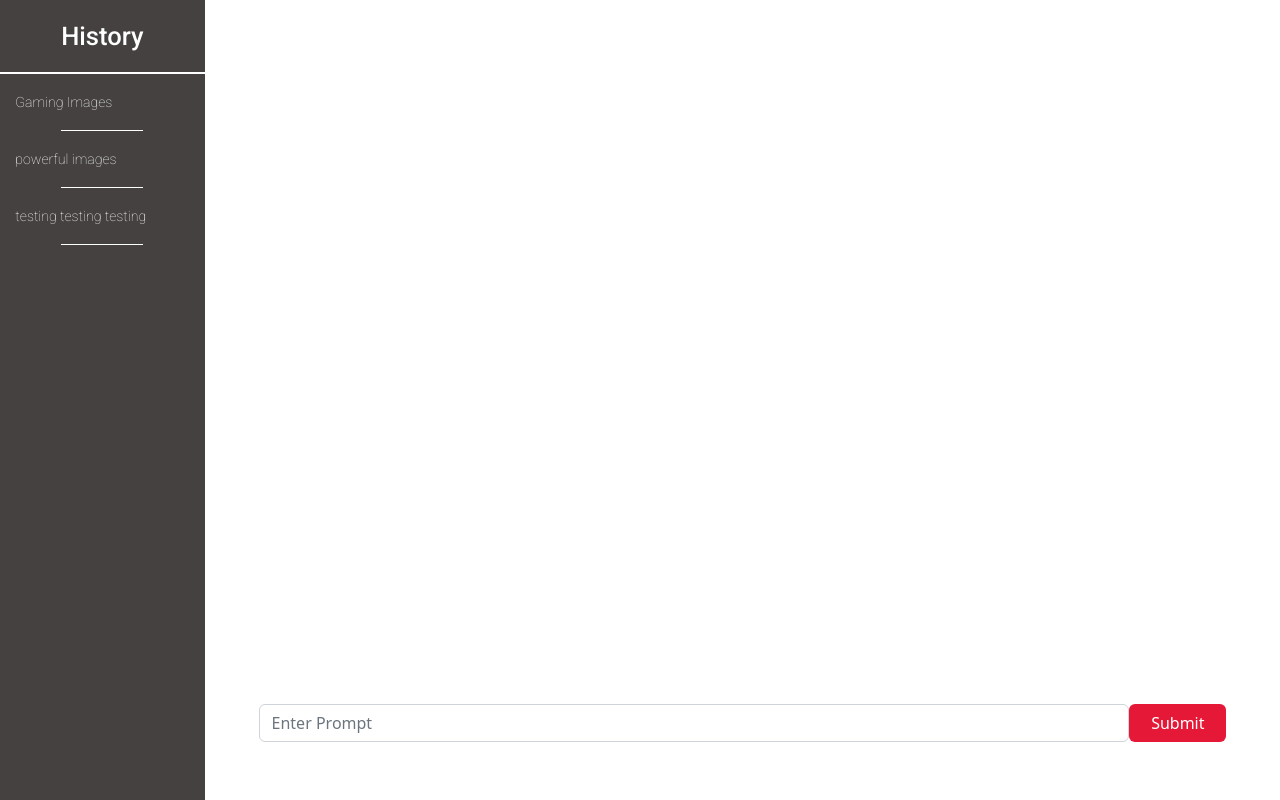
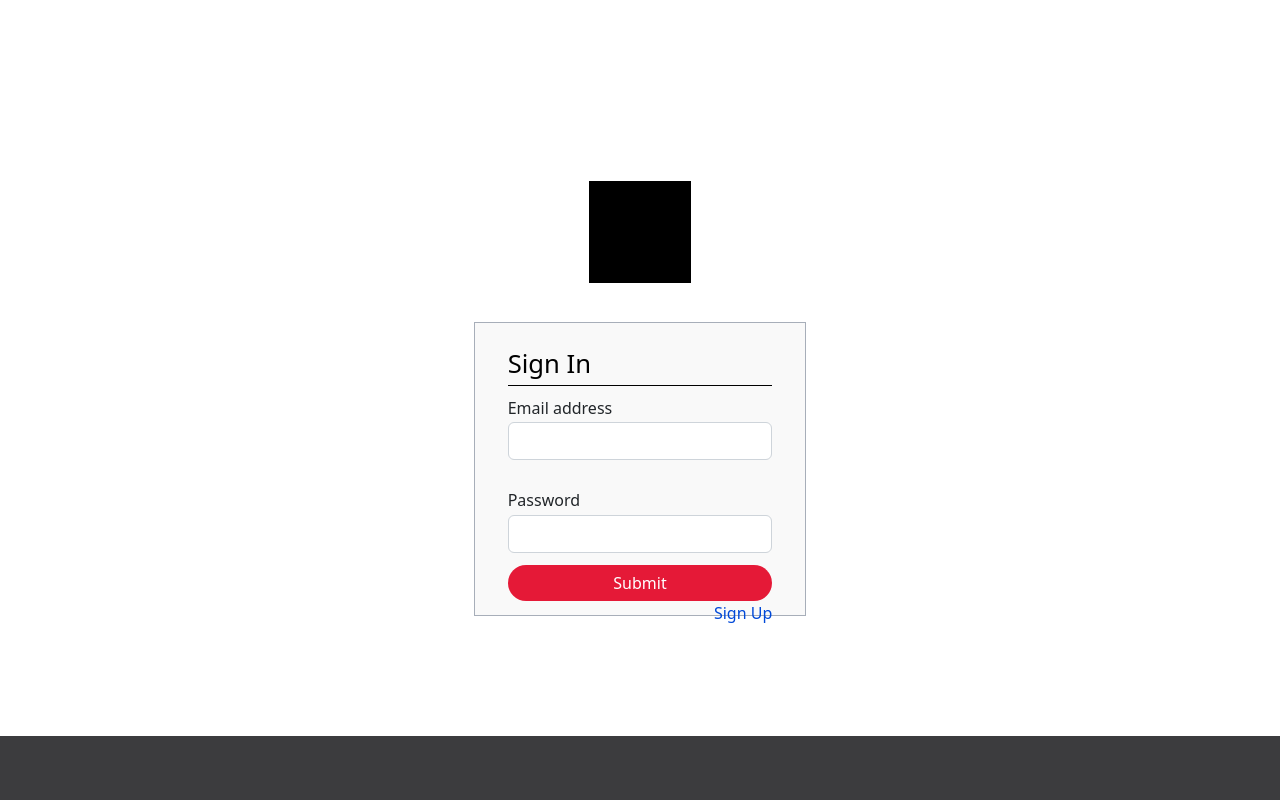
Before and after one commit to ZhengThomas/Quiresoft-AI-project, a React (Create React App) app: page / in a window 1280 px wide. Built offline with nearby package versions, Linux system fonts and the light colour scheme; no server answers.

Commit message:
creation of the login page, sorta unpolished

```diff
--- /dev/null
+++ b/src/Components/LoginPage.css
@@ -0,0 +1,107 @@
+.loginPageEntire{
+    display: flex;
+    flex-direction: column;
+    align-items: center;
+    width: 100%;
+    height: 100vh;
+}
+
+.logo {
+    background-color: black;
+    width: 8vw;
+    height: 8vw;
+    margin-bottom:3%;
+}
+
+.bottomSideLoginPage {
+    height:23%;
+    width:100%;
+    display: flex;
+    align-items: flex-end;
+    justify-content: center;
+}
+
+.bottomStuff{
+    background-color: #3C3C3E;
+    width: 100%;
+    height: 8vh;
+}
+
+.actualLogin{
+    height : 77%;
+    width:100%;
+
+    display: flex;
+    align-items:center;
+    justify-content: end;
+    flex-direction: column;
+}
+
+.loginBox{
+    background-color: #F9F9F9;
+    width:26vw;
+    height:23vw;
+
+    border: solid #A7AEB9 1px;
+    display: flex;
+    flex-direction: column;
+    align-items: center;
+}
+
+.loginBox > .titleSection{
+    height:22%;
+    margin-bottom: 3%;
+    width:80%;
+    border-bottom: solid black 1px;
+    display: flex;
+    flex-direction: column-reverse;
+}
+
+.loginBox > .titleSection > h1{
+    color:black;
+    margin-bottom: 5px;
+    font-weight: 400;
+}
+
+.loginBox > .inputSection{
+    height:75%;
+    width:100%;
+
+    display:flex;
+    flex-direction: column;
+    align-items: center;
+}
+
+.formGroupLogin{
+    width:80%;
+    height:100%;
+}
+
+.formGroupLogin > .textBox{
+    margin-bottom: 1.5vh;
+}
+
+.formGroupLogin > .seperatedLabel{
+    margin-bottom: 3px;
+    margin-top: 2vh;
+}
+.formGroupLogin > .label{
+    margin-bottom: 2px;
+}
+
+.formGroupLogin > #button{
+    width:100%;
+    border-radius: 1000px;
+}
+
+.signUp{
+    width:100%;
+    display: flex;
+    flex-direction: row-reverse;
+    color:#0049D8;
+    font-weight: 100;
+}
+
+.failedBox{
+    color:red
+}
--- /dev/null
+++ b/src/Components/LoginPage.js
@@ -0,0 +1,119 @@
+import 'bootstrap/dist/css/bootstrap.min.css';
+import React from 'react';
+import "./LoginPage.css";
+import Button from 'react-bootstrap/Button';
+import Form from 'react-bootstrap/Form';
+
+import axios from "axios";
+
+export class LoginPage extends React.Component{
+  constructor(props){
+    super(props);
+
+    this.state = {
+        password:"",
+        email:"",
+        failed:false
+    };
+
+    this.onChangeEmail = this.onChangeEmail.bind(this);
+    this.onChangePassword = this.onChangePassword.bind(this);
+    this.submit = this.submit.bind(this);
+
+  }
+
+  onChangeEmail(e){
+    this.setState({email:e.target.value});
+  }
+
+  onChangePassword(e){
+    this.setState({password:e.target.value});
+  }
+
+  submit(e){
+    console.log(this.state);
+    this.setState({failed:true});
+
+    return;
+
+    //TODO - when the backend actually has functionality with logging in, fix this current axios call
+    axios.post("http://localhost:5000/api/post", {"password": this.state.password, "email":this.state.email})
+    .then((res) => {
+        console.log(res)
+        this.setState({failed:true})
+        /*
+        if(res.data.success == true){
+            //store access token
+            //gaming
+        }
+        else{
+            this.setState({failed:true});
+        }
+        */
+    })
+    .catch((res) =>{
+        console.log("asd")
+    })
+  }
+
+  render(){
+
+    //holds the bottom black stuff, as well as the whitespace below the logjn page
+    //TODO - add the copyright thing
+    let bottomSide = (<div className = "bottomSideLoginPage">
+        <div className = "bottomStuff">
+
+        </div>
+    </div>)
+
+    //box that appears when login authentication fails
+    //TODO - actually make it, modeled off of github
+    let failedBox = (<div className = "failedBox">
+        Email or password incorrect
+    </div>)
+    //this is the centered box for the actual login page, as well as the logo
+    //TODO - add a logo or something
+    let actualLogin = (<div className = "actualLogin">
+        <div className = "logo"></div>
+
+        <div className= "loginBox">
+
+            <div className = "titleSection">
+                <h1>Sign In</h1>
+            </div>
+            <div className = "inputSection">
+
+                <Form className = "formGroupLogin">
+
+                    <Form.Label className = "label">Email address</Form.Label>
+                    <Form.Group className = "textBox">
+                        <Form.Control className = "preventColorChange" onChange = {this.onChangeEmail}/>
+                    </Form.Group>
+
+                    <Form.Label className = "seperatedLabel">Password</Form.Label>
+                    <Form.Group className = "textBox">
+                        <Form.Control className = "preventColorChange" type = "password" onChange = {this.onChangePassword}/>
+                    </Form.Group>
+
+                    <Button id = "button" className = "preventColorChange" onClick = {this.submit}>
+                        Submit
+                    </Button>
+                    <div className = "signUp" onClick={() => {window.location = "http://google.com"}}>
+                        Sign Up
+                    </div>
+
+                </Form>
+            </div>
+        </div>
+        {this.state.failed ? failedBox : <div></div>}
+    </div>)
+
+
+    return(
+      <div className = "loginPageEntire">
+        {actualLogin}
+        {bottomSide}
+      </div>
+    );
+  }
+}
--- a/src/index.js
+++ b/src/index.js
@@ -2,10 +2,10 @@ import React from 'react';
 import ReactDOM from 'react-dom/client';
 import './index.css';
 import App from './Components/App';
+import {LoginPage} from './Components/LoginPage.js'
 import reportWebVitals from './reportWebVitals';
 
 const root = ReactDOM.createRoot(document.getElementById('root'));
 root.render(
-    <App />
-
+  <LoginPage />
 );
```
